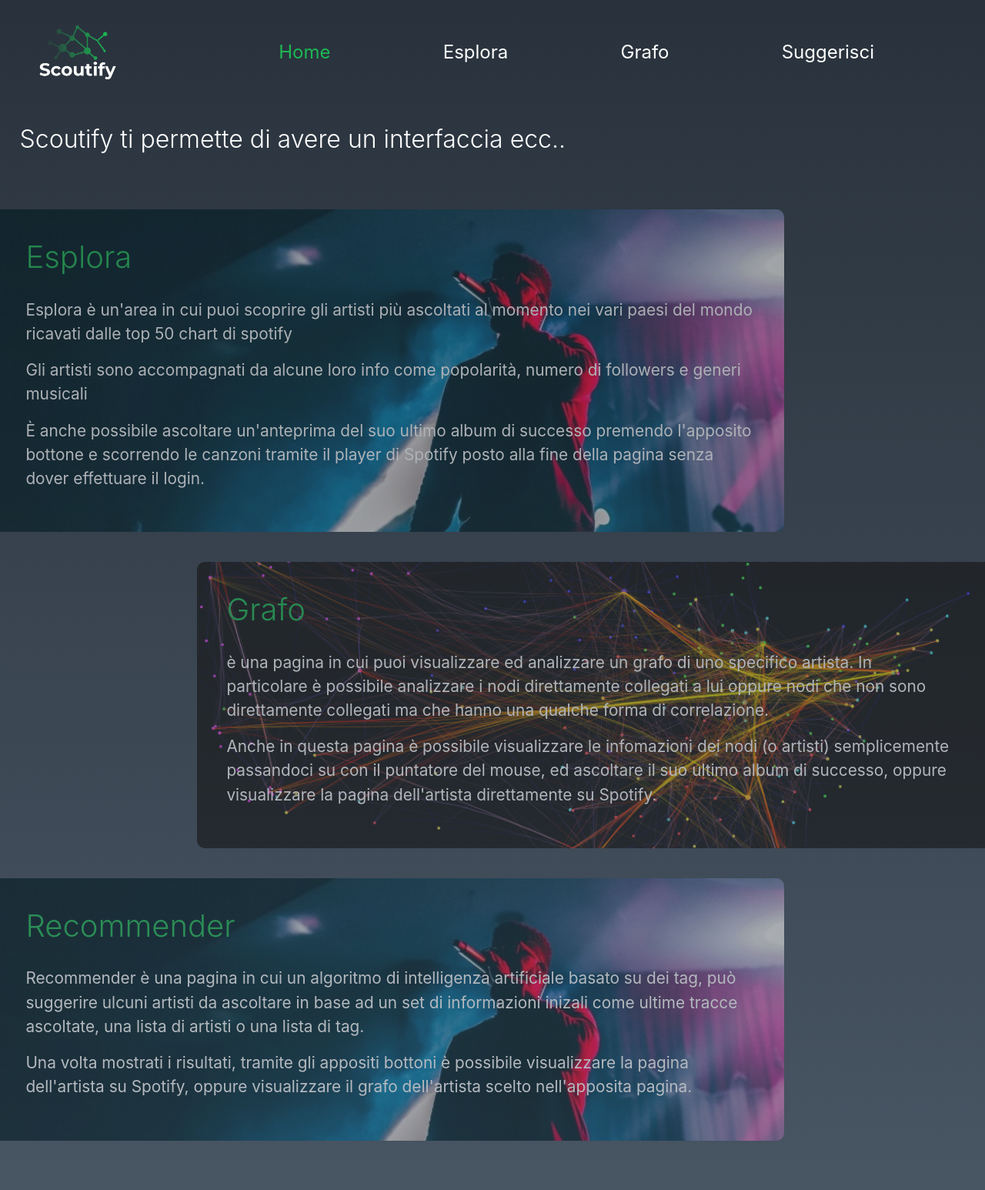
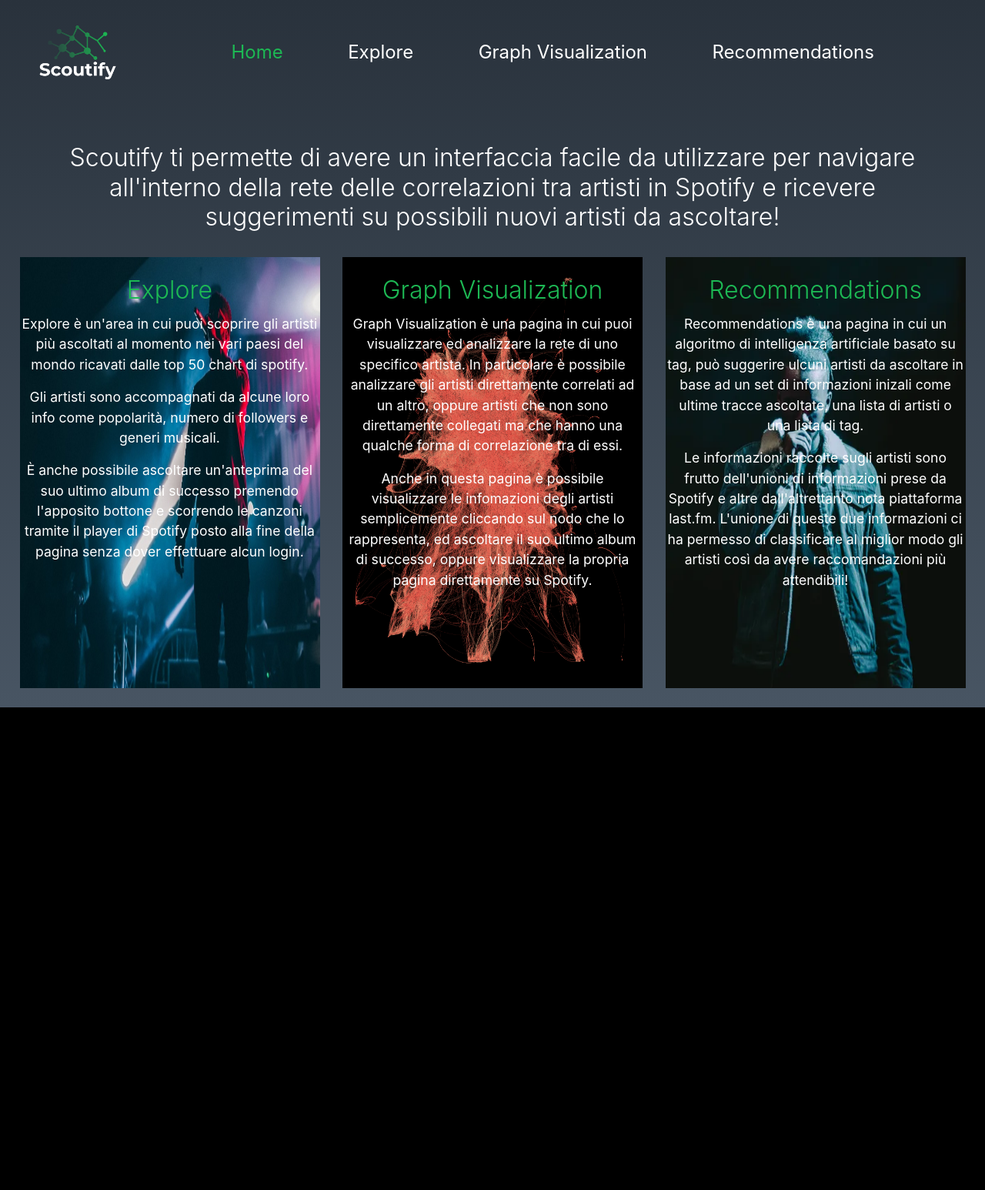
Before and after one commit to LeRoy19/Scoutify, a Django app: page /home/ in a window 1280 px wide. Shown: the whole page at 77% size. After the commit the page ends 919 px from the top, so only its background shows below. Run offline with Django 3.2, Linux system fonts and the light colour scheme; parts of the project's set-up code (start-up, migrations or seed data) failed here and were passed over; some libraries are stand-ins or nearby versions.

Commit message:
cleared code, updated requirements.txt

```diff
--- a/SpotiGraph/crawler/crawler.py
+++ b/SpotiGraph/crawler/crawler.py
@@ -5,6 +5,7 @@ from pymongo import MongoClient
 from spotipy.oauth2 import SpotifyClientCredentials
 
 # credentials
+
 
 client = MongoClient("mongodb://localhost:27017/")
 db = client["spotigraph"]
--- a/static/css/home.css
+++ b/static/css/home.css
@@ -14,57 +14,51 @@ body {
 h4 {
     color: white;
 }
+#pane{
+    padding: 2%;
+}
+
 
 #explore{
-    float: left;
-    margin-top: 3%;
-    margin-left: -5px;
-    padding: 3%;
-    border-top-right-radius: 10px;
-    border-bottom-right-radius: 10px;
     background-image: url("/static/img/artist.jpg");
-    background-size: cover;
     background-repeat: no-repeat;
-    opacity: 0.6;
-    width: 80%;
+    height: auto;
+    background-origin: content-box;
+    background-size: 100% 100%;
+    text-align: center;
+    cursor: pointer;
 }
 
-#graph{
-    float: right;
-    margin-top: 3%;
-    padding: 3%;
-    border-top-left-radius: 10px;
-    border-bottom-left-radius: 10px;
-    background-image: url("/static/img/graph.jpg");
-    background-size: cover;
+#visualization{
+    text-align: center;
+    background-image: url("/static/img/graph.png");
     background-repeat: no-repeat;
-    opacity: 0.6;
-    width: 80%;
+    height: 70vh;
+    background-origin: content-box;
+    background-size: 100% 100%;
+    cursor: pointer;
 }
 
-#suggerisci{
-    float: left;
-    margin-top: 3%;
-    margin-bottom: 5%;
-    margin-left: -5px;
-    padding: 3%;
-    border-top-right-radius: 10px;
-    border-bottom-right-radius: 10px;
-    background-image: url("/static/img/artist.jpg");
-    background-size: cover;
+#rec{
+
+    background-image: url("/static/img/rec.png");
     background-repeat: no-repeat;
-    opacity: 0.6;
-    width: 80%;
+    background-origin: content-box;
+    background-size: 100% 100%;
+    height: 70vh;
+    text-align: center;
+    cursor: pointer;
 }
+
 
 p{
     color: white;
-    font-size: 1.3rem;
+    font-size: 1.1rem;
 }
 
 .a4{
     color: #1DB954;
-    font-size: 2.5rem;
+    font-size: 2rem;
     text-decoration: none;
 }
 
--- /dev/null
+++ b/static/js/home.js
@@ -0,0 +1,14 @@
+
+$(document).ready(function () {
+    $("#rec").click(function(){
+        window.open("http://localhost:8000/recommender/", "self");
+    });
+
+    $("#visualization").click(function(){
+        window.open("http://localhost:8000/graph/", "self");
+    });
+    $("#explore").click(function(){
+        window.open("http://localhost:8000/explore/", "self");
+    });
+
+});
--- a/templates/home.html
+++ b/templates/home.html
@@ -17,50 +17,64 @@
     <div id="main">
         <script>renderNav('home')</script>
         <div id="pane">
-            <div class="row" id="intro">
-                <h1 class="display-4" style="font-size: 2rem; color: white;">Scoutify ti permette di avere un interfaccia ecc..</h1>
+            <div class="row" id="intro" style="text-align: center">
+                <h1 class="display-4" style="font-size: 2rem; color: white;">Scoutify ti permette di avere un interfaccia facile da utilizzare per
+                navigare all'interno della rete delle correlazioni tra artisti in Spotify e ricevere suggerimenti su
+                    possibili nuovi artisti da ascoltare!</h1>
             </div>
-            <div data-aos="fade-right" data-aos-duration="700" data-aos-once="false" data-aos-easing="linear" id="explore">
-                <a href="/explore" class="display-4 a4" style="text-decoration: none; color: #1DB954;">Esplora</a>
-                <p style="margin-top: 3%">
-                    Esplora è un'area in cui puoi scoprire gli artisti più ascoltati al momento nei vari paesi del mondo
-                ricavati dalle top 50 chart di spotify</p>
-                <p>Gli artisti sono accompagnati da alcune loro info come popolarità, numero di followers e generi musicali</p>
-                <p>È anche possibile ascoltare un'anteprima del suo ultimo album di successo premendo l'apposito bottone e scorrendo
-                le canzoni tramite il player di Spotify posto alla fine della pagina senza dover effettuare il login.</p>
 
+                <div class="row">
+                    <div data-aos="fade-down" data-aos-duration="700" data-aos-once="false" data-aos-easing="linear"
+                         class="col-lg-4 col-lg-offset-4" id="explore">
+                        <br>
+                        <a href="/explore" class="display-4 a4" style="text-decoration: none; color: #1DB954;">Explore</a>
+                        <p style="margin-top: 3%">
+                            Explore è un'area in cui puoi scoprire gli artisti più ascoltati al momento nei vari paesi
+                            del mondo ricavati dalle top 50 chart di spotify.</p>
+                        <p>
+                            Gli artisti sono accompagnati da alcune loro info come popolarità, numero di followers e
+                            generi musicali.
+                        </p>
+                        <p>
+                            È anche possibile ascoltare un'anteprima del suo ultimo album di successo premendo
+                            l'apposito bottone e scorrendo le canzoni tramite il player di Spotify posto alla fine della
+                            pagina senza dover effettuare alcun login.
+                        </p>
+                    </div>
+                    <div data-aos="fade-down" data-aos-duration="700" data-aos-once="false" data-aos-easing="linear"
+                         class="col-lg-4 col-lg-offset-4" id="visualization">
+                        <br>
+                        <a href="/graph" class="display-4 a4" style="text-decoration: none; color: #1DB954;">Graph Visualization</a>
+                        <p style="margin-top: 3%">Graph Visualization è una pagina in cui puoi visualizzare ed analizzare
+                            la rete di uno specifico artista. In particolare è possibile analizzare gli artisti direttamente
+                            correlati ad un altro, oppure artisti che non sono direttamente collegati ma che hanno una
+                            qualche forma di correlazione tra di essi.
+                        </p>
+                        <p>
+                            Anche in questa pagina è possibile visualizzare le infomazioni degli artisti semplicemente
+                            cliccando sul nodo che lo rappresenta, ed ascoltare il suo ultimo album di successo,
+                            oppure visualizzare la propria pagina direttamente su Spotify.
+                        </p>
+                    </div>
+                    <div data-aos="fade-down" data-aos-duration="700" data-aos-once="false" data-aos-easing="linear"
+                         class="col-lg-4 col-lg-offset-4" id="rec">
+                        <br>
+                        <a href="/recommender" class="display-4 a4" style="text-decoration: none; color: #1DB954;">Recommendations</a>
+                        <p style="margin-top: 3%">
+                            Recommendations è una pagina in cui un algoritmo di intelligenza artificiale basato su tag,
+                            può suggerire ulcuni artisti da ascoltare in base ad un set di informazioni inizali come ultime
+                            tracce ascoltate, una lista di artisti o una lista di tag.
+                        </p>
+                        <p>
+                            Le informazioni raccolte sugli artisti sono frutto dell'unioni di informazioni prese da Spotify
+                            e altre dall'altrettanto nota piattaforma last.fm. L'unione di queste due informazioni ci ha
+                            permesso di classificare al miglior modo gli artisti così da avere raccomandazioni più attendibili!
+                        </p>
+                    </div>
+                </div>
 
             </div>
-            <div data-aos="fade-left" data-aos-duration="700" data-aos-easing="linear" id="graph">
-                <a href="/graph" class="display-4 a4" style="text-decoration: none; color: #1DB954;">Grafo</a>
-                <p style="margin-top: 3%">
-                     è una pagina in cui puoi visualizzare ed analizzare un grafo di uno specifico artista.
-                    In particolare è possibile analizzare i nodi direttamente collegati a lui oppure nodi che non sono
-                    direttamente collegati ma che hanno una qualche forma di correlazione.
-                </p>
-                <p>Anche in questa pagina è possibile visualizzare le infomazioni dei nodi (o artisti) semplicemente
-                passandoci su con il puntatore del mouse, ed ascoltare il suo ultimo album di successo, oppure visualizzare
-                    la pagina dell'artista direttamente su Spotify.</p>
-            </div>
-
-
-           <div data-aos="fade-right" data-aos-duration="700" data-aos-easing="linear" id="suggerisci">
-                <a href="/recommender" class="display-4 a4" style="text-decoration: none; color: #1DB954;">Recommender</a>
-                <p style="margin-top: 3%">
-                    Recommender è una pagina in cui un algoritmo di intelligenza artificiale basato su dei tag, può suggerire
-                    ulcuni artisti da ascoltare in base ad un set di informazioni inizali come ultime tracce ascoltate,
-                    una lista di artisti o una lista di tag.
-                </p>
-                <p>Una volta mostrati i risultati, tramite gli appositi bottoni è possibile visualizzare la pagina dell'artista
-                    su Spotify, oppure visualizzare il grafo dell'artista scelto nell'apposita pagina.
-                </p>
-            </div>
-
-
-
-
         </div>
-    </div>
 
     <script src="https://unpkg.com/aos@next/dist/aos.js"></script>
     <script>AOS.init();</script>
--- a/templates/include.html
+++ b/templates/include.html
@@ -15,9 +15,9 @@
         "              <img alt=\"Brand\" src=\"{% static 'img/Logo.png' %}\">\n" +
         "            </a>\n" +
         "            <a class=\"navLink navLinkActive nav-link\" href=\"/home\">Home</a>\n" +
-            "            <a class=\"navLink nav-link\" href=\"/explore\">Esplora</a>\n" +
-        "            <a class=\"navLink nav-link\" href=\"/graph\" >Grafo</a>\n" +
-        "            <a class=\"navLink nav-link\" href=\"/recommender\">Suggerisci</a>\n" +
+            "            <a class=\"navLink nav-link\" href=\"/explore\">Explore</a>\n" +
+        "            <a class=\"navLink nav-link\" href=\"/graph\" >Graph Visualization</a>\n" +
+        "            <a class=\"navLink nav-link\" href=\"/recommender\">Recommendations</a>\n" +
         "        </nav>\n" )
     }
     else if(active === 'explore'){
@@ -26,9 +26,9 @@
         "              <img alt=\"Brand\" src=\"{% static 'img/Logo.png' %}\">\n" +
         "            </a>\n" +
         "            <a class=\"navLink nav-link\" href=\"/home\">Home</a>\n" +
-            "            <a class=\"navLink navLinkActive nav-link\" href=\"/explore\">Esplora</a>\n" +
-        "            <a class=\"navLink nav-link\" href=\"/graph\" >Grafo</a>\n" +
-        "            <a class=\"navLink nav-link\" href=\"/recommender\">Suggerisci</a>\n" +
+            "            <a class=\"navLink navLinkActive nav-link\" href=\"/explore\">Explore</a>\n" +
+        "            <a class=\"navLink nav-link\" href=\"/graph\" >Graph Visualization</a>\n" +
+        "            <a class=\"navLink nav-link\" href=\"/recommender\">Recommendations</a>\n" +
         "        </nav>\n")
     }
     else if(active === 'graph'){
@@ -37,9 +37,9 @@
         "              <img alt=\"Brand\" src=\"{% static 'img/Logo.png' %}\">\n" +
         "            </a>\n" +
         "            <a class=\"navLink nav-link\" href=\"/home\">Home</a>\n" +
-                "            <a class=\"navLink nav-link\" href=\"/explore\">Esplora</a>\n" +
-        "            <a class=\"navLink navLinkActive nav-link\" href=\"/graph\" >Grafo</a>\n" +
-        "            <a class=\"navLink nav-link\" href=\"/recommender\">Suggerisci</a>\n" +
+                "            <a class=\"navLink nav-link\" href=\"/explore\">Explore</a>\n" +
+        "            <a class=\"navLink navLinkActive nav-link\" href=\"/graph\" >Graph Visualization</a>\n" +
+        "            <a class=\"navLink nav-link\" href=\"/recommender\">Recommendations</a>\n" +
         "        </nav>\n")
     }
     else if(active === 'recommender'){
@@ -48,9 +48,9 @@
         "              <img alt=\"Brand\" src=\"{% static 'img/Logo.png' %}\">\n" +
         "            </a>\n" +
         "            <a class=\"navLink nav-link\" href=\"/home\">Home</a>\n" +
-                "            <a class=\"navLink nav-link\" href=\"/explore\">Esplora</a>\n" +
-        "            <a class=\"navLink nav-link\" href=\"/graph\" >Grafo</a>\n" +
-        "            <a class=\"navLink navLinkActive nav-link\" href=\"/recommender\">Suggerisci</a>\n" +
+                "            <a class=\"navLink nav-link\" href=\"/explore\">Explore</a>\n" +
+        "            <a class=\"navLink nav-link\" href=\"/graph\" >Graph Visualization</a>\n" +
+        "            <a class=\"navLink navLinkActive nav-link\" href=\"/recommender\">Recommendantions</a>\n" +
         "        </nav>\n")
     }
 }
```
Also changed, not shown: requirements.txt (+62 -41 lines), static/css/graph.css (+10 -10 lines), static/js/graph.js (+3 -102 lines), templates/graph.html (+34 -9 lines), static/img/graph.jpg (deleted), static/img/graph.png (added), static/img/graph1.png (added), static/img/graph2.png (added), static/img/graph3.png (added), static/img/rec.png (added).
